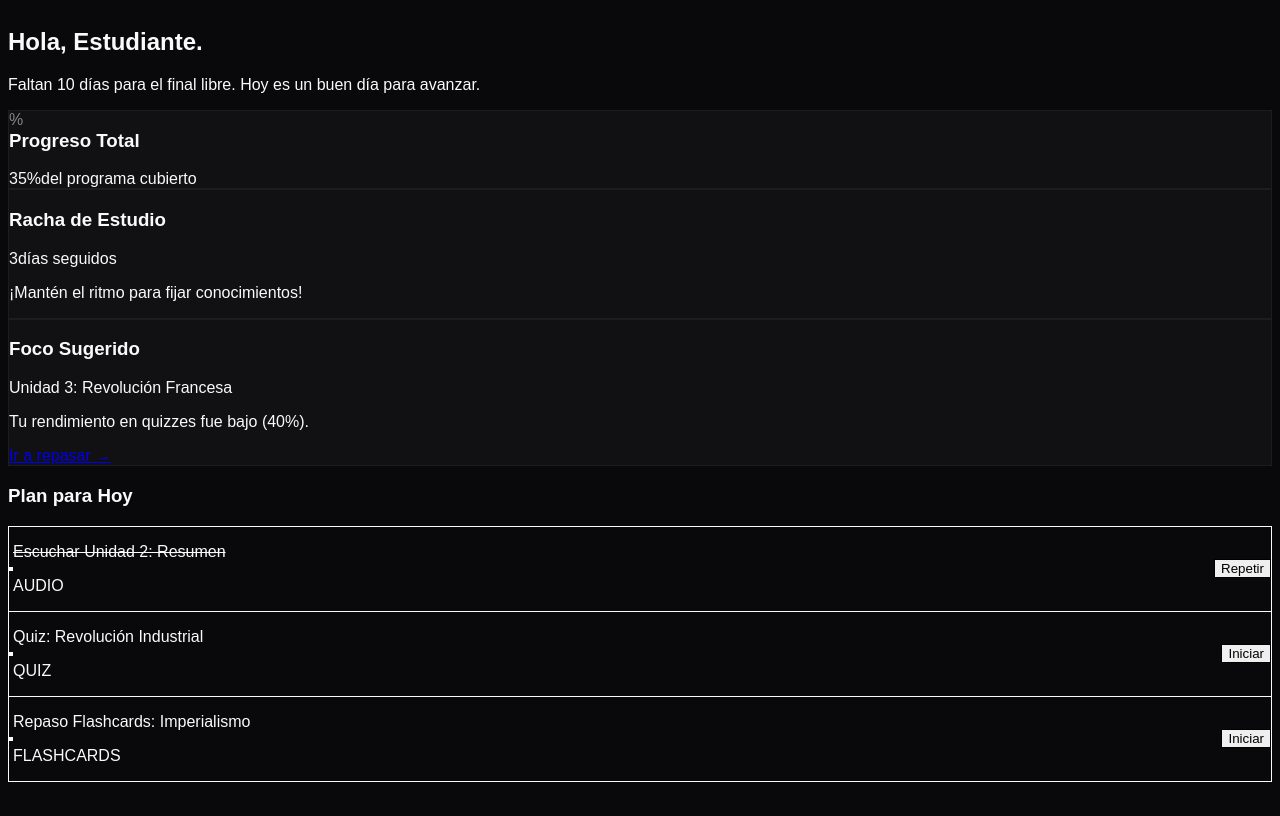
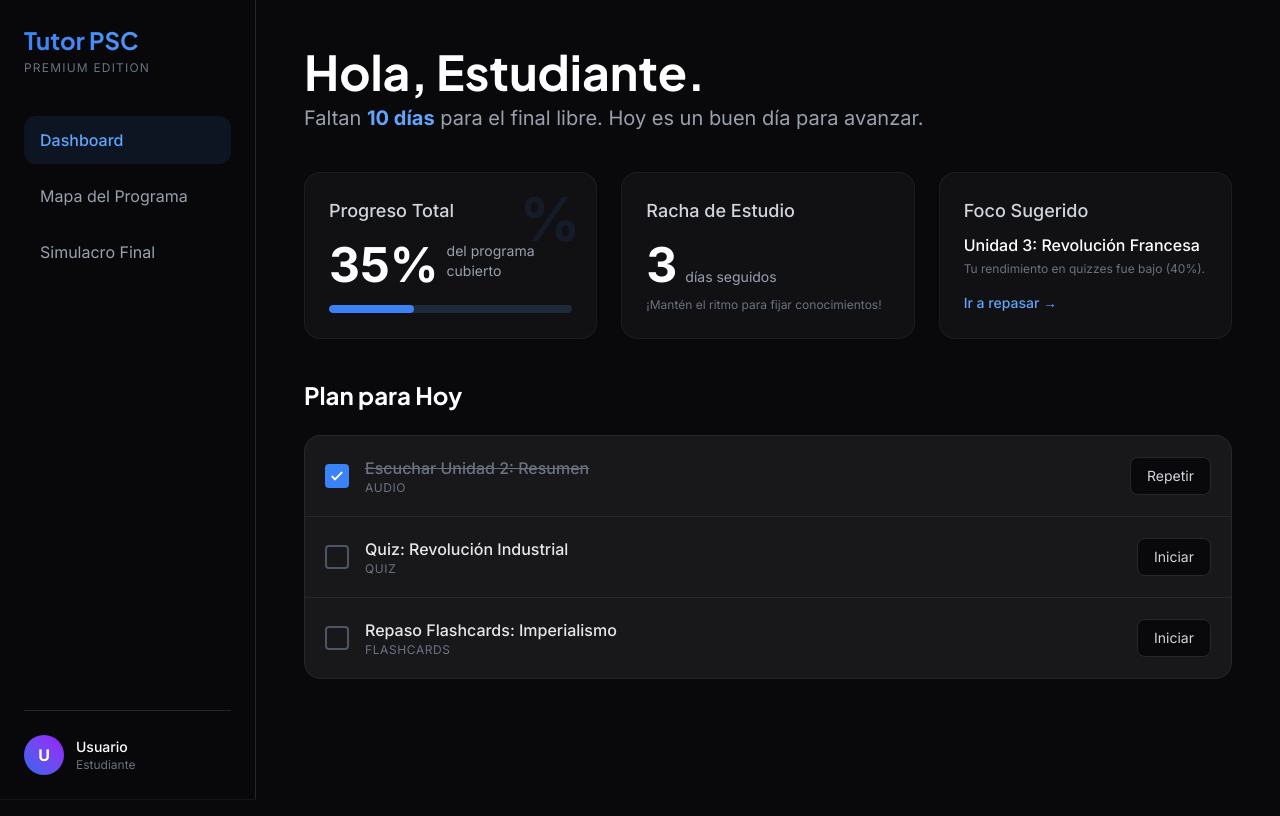
Before and after one commit to fernandoparronchi/tutor-psc, a Next.js app: page / in a window 1280 px wide. Built offline with nearby package versions, Linux system fonts and the light colour scheme.

Commit message:
fix: migrate to tailwindcss v4 syntax to resolve styling issues

```diff
--- a/app/globals.css
+++ b/app/globals.css
@@ -1,7 +1,77 @@
-@tailwind base;
-@tailwind components;
-@tailwind utilities;
+@import "tailwindcss";
 
+@theme {
+  --color-background: #09090B;
+  --color-foreground: #FAFAFA;
+
+  --color-primary-DEFAULT: #3B82F6;
+  --color-primary-50: #eff6ff;
+  --color-primary-100: #dbeafe;
+  --color-primary-200: #bfdbfe;
+  --color-primary-300: #93c5fd;
+  --color-primary-400: #60a5fa;
+  --color-primary-500: #3b82f6;
+  --color-primary-600: #2563eb;
+  --color-primary-700: #1d4ed8;
+  --color-primary-800: #1e40af;
+  --color-primary-900: #1e3a8a;
+  --color-primary-950: #172554;
+
+  --color-dark-bg: #09090B;
+  --color-dark-card: #18181B;
+  --color-dark-border: #27272A;
+
+  --font-sans: var(--font-inter), sans-serif;
+  --font-heading: var(--font-jakarta), sans-serif;
+
+  --animate-spin-slow: spin 3s linear infinite;
+  --animate-pulse-slow: pulse 4s cubic-bezier(0.4, 0, 0.6, 1) infinite;
+  --animate-float: float 6s ease-in-out infinite;
+
+  @keyframes float {
+
+    0%,
+    100% {
+      transform: translateY(0);
+    }
+
+    50% {
+      transform: translateY(-10px);
+    }
+  }
+
+  --image-hero-glow: radial-gradient(circle at center, rgba(59, 130, 246, 0.15) 0%, transparent 70%);
+}
+
+/* Custom Utilities */
+@utility glass {
+  background: rgba(24, 24, 27, 0.6);
+  backdrop-filter: blur(12px);
+  -webkit-backdrop-filter: blur(12px);
+  border: 1px solid rgba(255, 255, 255, 0.05);
+}
+
+@utility glass-subtle {
+  background: rgba(24, 24, 27, 0.3);
+  backdrop-filter: blur(8px);
+  -webkit-backdrop-filter: blur(8px);
+  border: 1px solid rgba(255, 255, 255, 0.03);
+}
+
+@utility glass-nav {
+  background: rgba(9, 9, 11, 0.8);
+  backdrop-filter: blur(16px);
+  border-bottom: 1px solid rgba(255, 255, 255, 0.05);
+}
+
+@utility text-gradient {
+  background: linear-gradient(to right, #3B82F6, #60A5FA);
+  -webkit-background-clip: text;
+  -webkit-text-fill-color: transparent;
+}
+
+
+/* Base Styles */
 :root {
   --background: #09090B;
   --foreground: #FAFAFA;
@@ -10,29 +80,8 @@
 body {
   color: var(--foreground);
   background: var(--background);
-  font-family: Arial, Helvetica, sans-serif;
+  font-family: var(--font-sans);
   overflow-x: hidden;
-}
-
-/* Glassmorphism Utilities */
-.glass {
-  background: rgba(24, 24, 27, 0.6);
-  backdrop-filter: blur(12px);
-  -webkit-backdrop-filter: blur(12px);
-  border: 1px solid rgba(255, 255, 255, 0.05);
-}
-
-.glass-subtle {
-  background: rgba(24, 24, 27, 0.3);
-  backdrop-filter: blur(8px);
-  -webkit-backdrop-filter: blur(8px);
-  border: 1px solid rgba(255, 255, 255, 0.03);
-}
-
-.glass-nav {
-  background: rgba(9, 9, 11, 0.8);
-  backdrop-filter: blur(16px);
-  border-bottom: 1px solid rgba(255, 255, 255, 0.05);
 }
 
 /* Custom Scrollbar */
@@ -52,10 +101,3 @@ body {
 ::-webkit-scrollbar-thumb:hover {
   background: #3B82F6;
 }
-
-/* Text Gradients */
-.text-gradient {
-  background: linear-gradient(to right, #3B82F6, #60A5FA);
-  -webkit-background-clip: text;
-  -webkit-text-fill-color: transparent;
-}
--- a/tailwind.config.ts
+++ /dev/null
@@ -1,59 +0,0 @@
-import type { Config } from "tailwindcss";
-
-const config: Config = {
-    content: [
-        "./pages/**/*.{js,ts,jsx,tsx,mdx}",
-        "./components/**/*.{js,ts,jsx,tsx,mdx}",
-        "./app/**/*.{js,ts,jsx,tsx,mdx}",
-    ],
-    theme: {
-        extend: {
-            colors: {
-                background: "var(--background)",
-                foreground: "var(--foreground)",
-                primary: {
-                    DEFAULT: "#3B82F6", // Electric Blue
-                    50: "#eff6ff",
-                    100: "#dbeafe",
-                    200: "#bfdbfe",
-                    300: "#93c5fd",
-                    400: "#60a5fa",
-                    500: "#3b82f6",
-                    600: "#2563eb",
-                    700: "#1d4ed8",
-                    800: "#1e40af",
-                    900: "#1e3a8a",
-                    950: "#172554",
-                },
-                dark: {
-                    bg: "#09090B", // Zinc 950
-                    card: "#18181B", // Zinc 900
-                    border: "#27272A", // Zinc 800
-                },
-            },
-            fontFamily: {
-                sans: ["var(--font-inter)", "sans-serif"],
-                heading: ["var(--font-jakarta)", "sans-serif"],
-            },
-            backgroundImage: {
-                "gradient-radial": "radial-gradient(var(--tw-gradient-stops))",
-                "gradient-conic":
-                    "conic-gradient(from 180deg at 50% 50%, var(--tw-gradient-stops))",
-                "hero-glow": "radial-gradient(circle at center, rgba(59, 130, 246, 0.15) 0%, transparent 70%)",
-            },
-            animation: {
-                "spin-slow": "spin 3s linear infinite",
-                "pulse-slow": "pulse 4s cubic-bezier(0.4, 0, 0.6, 1) infinite",
-                "float": "float 6s ease-in-out infinite",
-            },
-            keyframes: {
-                float: {
-                    "0%, 100%": { transform: "translateY(0)" },
-                    "50%": { transform: "translateY(-10px)" },
-                },
-            },
-        },
-    },
-    plugins: [],
-};
-export default config;
```
